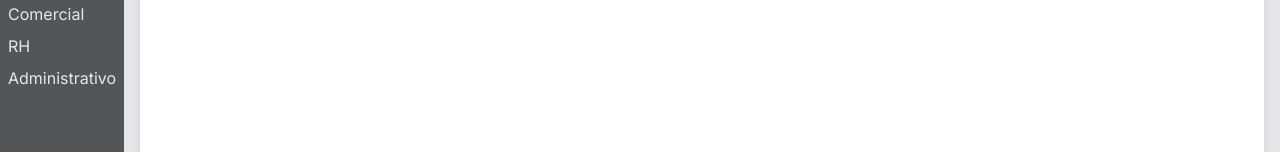
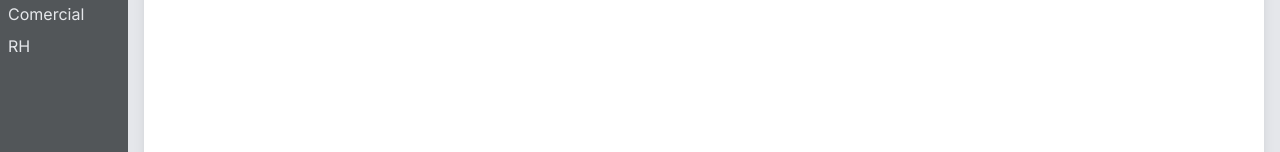
Before and after one commit to ulaviohugo/ginasio-transformers-web, a Next.js app: page / in a window 1280 px wide. Shown: the part 166-318 px from the top of the page. Built offline with nearby package versions, Linux system fonts and the light colour scheme.

Commit message:
remove Admin menu item

```diff
--- a/app/(presentation)/components/header.tsx
+++ b/app/(presentation)/components/header.tsx
@@ -21,7 +21,6 @@ export function Header() {
 						text="Comercial"
 					/>
 					<Item active={path.indexOf('/rh') >= 0} link={'/rh'} text="RH" />
-					<Item active={path == '/admin'} link={'/admin'} text="Administrativo" />
 				</ul>
 				<div className="flex mt-auto px-2">
 					<button
@@ -43,7 +42,7 @@ type ItemProps = {
 }
 const Item = ({ active, link, text }: ItemProps) => {
 	return (
-		<li>
+		<li className="w-32">
 			<Link
 				href={link}
 				className={`flex px-2 py-1 rounded-l-xl
```
